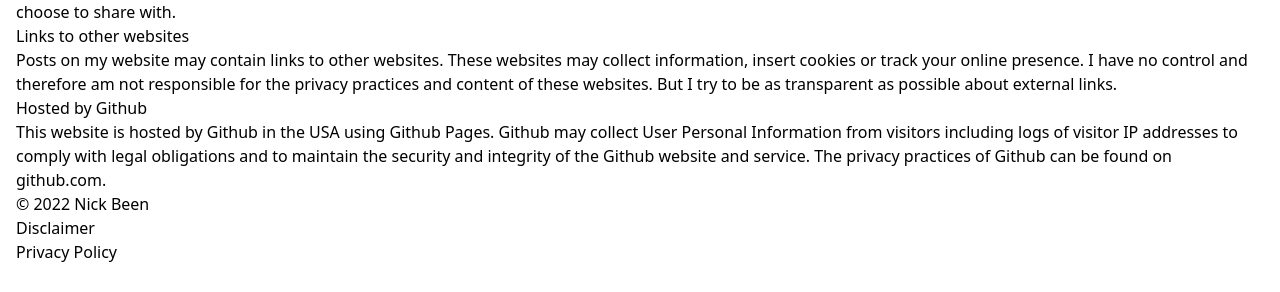
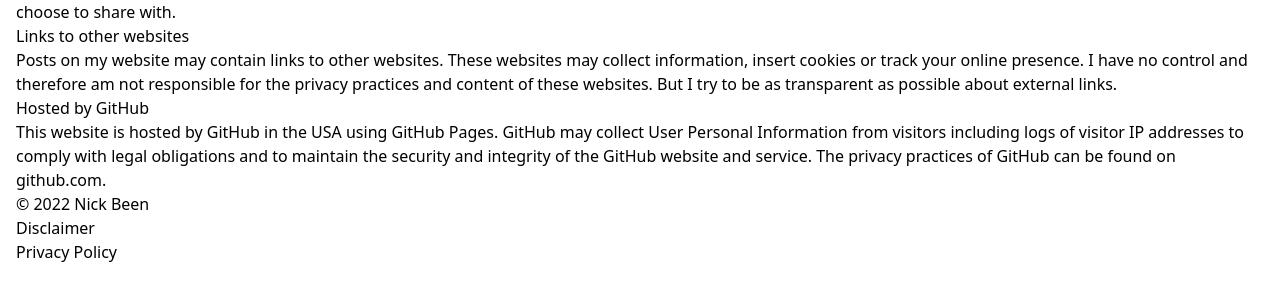
Before and after one commit to nickbeen/nickbeen.github.io, a Jekyll site: the page built from privacy.md, in a window 1280 px wide. Shown: the part 168-460 px from the top of the page. Built offline with Jekyll 4.4.1, drawn with Linux system fonts in a browser that asks for light colours; our own code applies the rules of GitHub Pages for plain Markdown files.

Commit message:
Fixed GitHub spelling

```diff
--- a/privacy.md
+++ b/privacy.md
@@ -16,8 +16,8 @@ Visitors may share links of my posts with a share button powered by the [Web Sha
 
 Posts on my website may contain links to other websites. These websites may collect information, insert cookies or track your online presence. I have no control and therefore am not responsible for the privacy practices and content of these websites. But I try to be as transparent as possible about external links.
 
-## Hosted by Github
+## Hosted by GitHub
 
-This website is hosted by [Github](https://github.com) in the USA using [Github Pages](https://docs.github.com/en/pages).
-Github may collect User Personal Information from visitors including logs of visitor IP addresses to comply with legal obligations and to maintain the security and integrity of the Github website and service.
-The privacy practices of Github can be found on [github.com](https://docs.github.com/en/github/site-policy/global-privacy-practices).
+This website is hosted by [GitHub](https://github.com) in the USA using [GitHub Pages](https://docs.github.com/en/pages).
+GitHub may collect User Personal Information from visitors including logs of visitor IP addresses to comply with legal obligations and to maintain the security and integrity of the GitHub website and service.
+The privacy practices of GitHub can be found on [github.com](https://docs.github.com/en/github/site-policy/global-privacy-practices).
```
